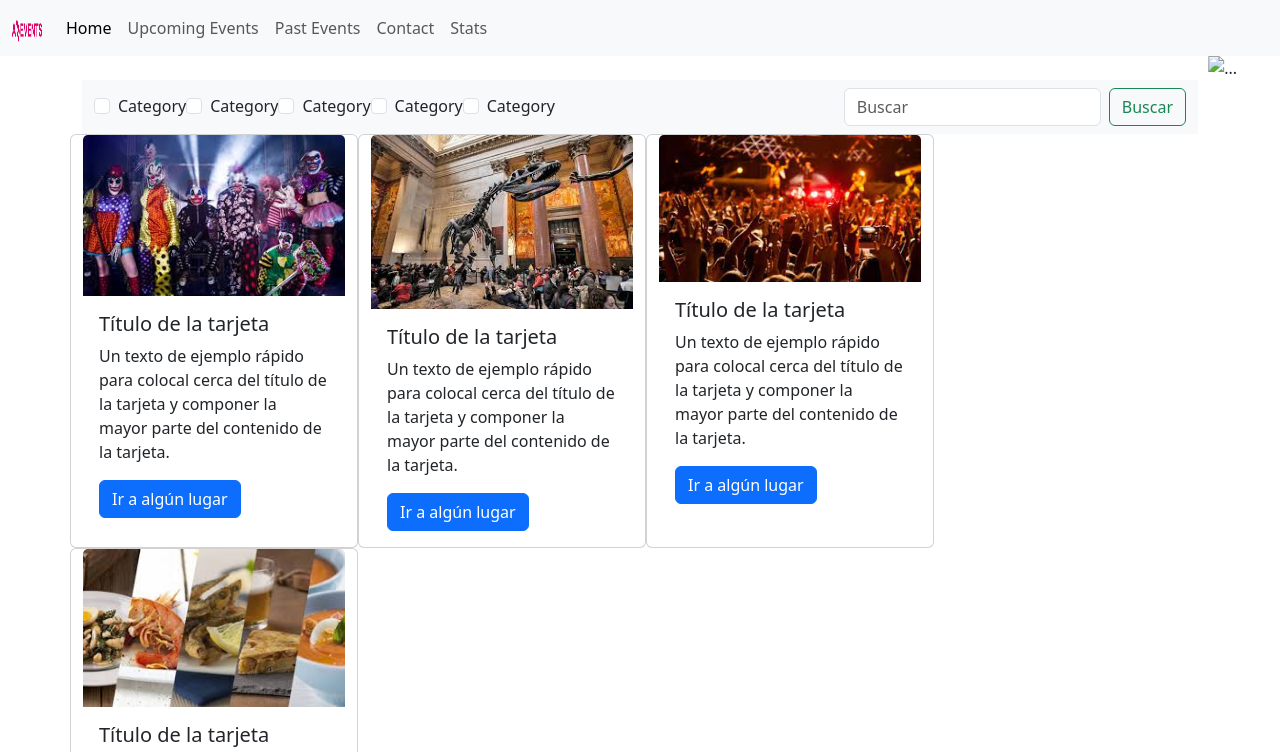
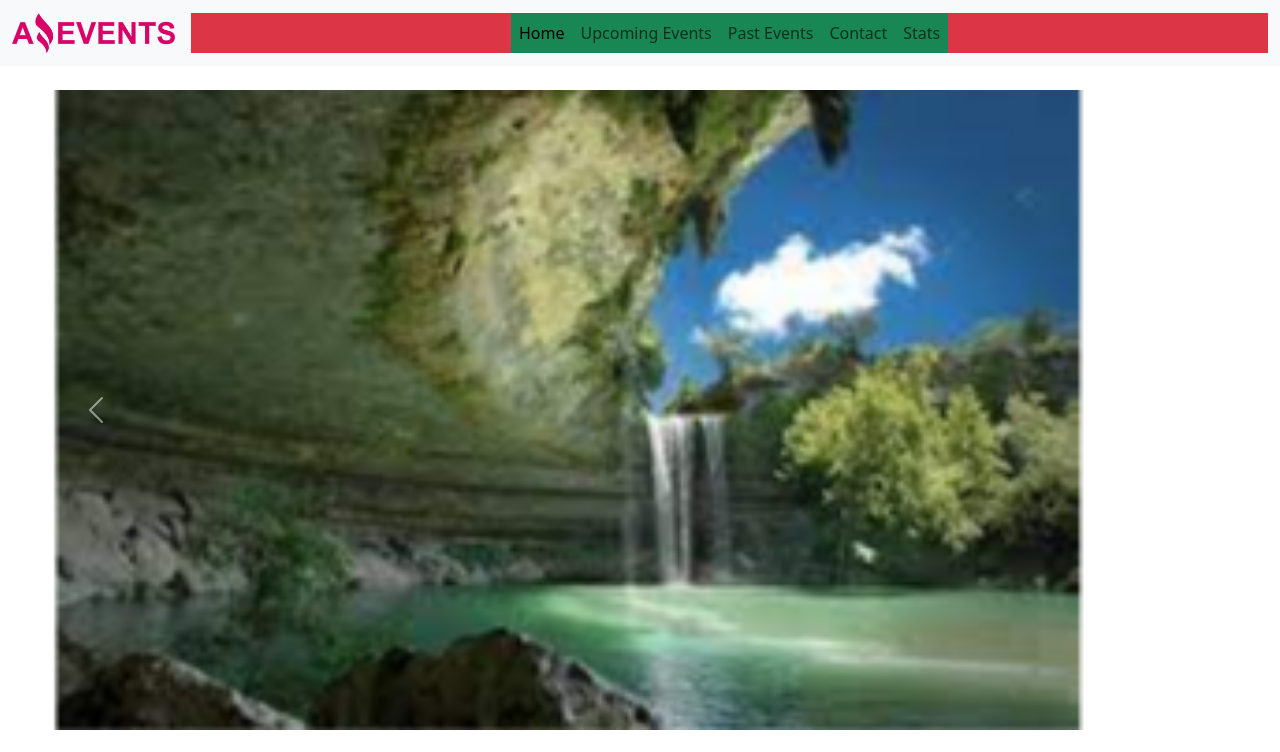
Before and after one commit to pabloboca/AmazingEvents_Canegallo, a plain HTML site: page index.html in a window 1280 px wide. Shown: the top 752 px of the page. Drawn offline with nearby package versions, Linux system fonts and the light colour scheme.

Commit message:
agregando fotos para carrousel y tratando de alinear el menu a la derecha sin lograrlo

```diff
--- a/assets/styles/styles.css
+++ b/assets/styles/styles.css
@@ -0,0 +1,9 @@
+
+
+
+.slider {
+    height: 80vh;
+    width: 80vw;
+    margin: auto;
+    object-fit: cover;
+}
--- a/index.html
+++ b/index.html
@@ -14,15 +14,15 @@
         <nav class="navbar navbar-expand-lg navbar-light bg-light">
             <div class="container-fluid">
                 <!--logotype-->
-                <a class="navbar-brand" href="#"><img src="./assets/img/Logo Amazing Events.png" alt="logotype" width="30" height="24"></a>
+                <a class="navbar-brand logo_height" href="#"><img src="./assets/img/Logo Amazing Events.png" alt="logotype" height="40"></a>
                 <!--dropdown menu-->
                 <button class="navbar-toggler" type="button" data-bs-toggle="collapse" data-bs-target="#navbarSupportedContent" aria-controls="navbarSupportedContent" aria-expanded="false" aria-label="Toggle navigation">
                     <span class="navbar-toggler-icon"></span>
                 </button>
-                <div class="collapse navbar-collapse" id="navbarSupportedContent">
-                    <ul class="navbar-nav me-auto mb-2 mb-lg-0">
+                <div class="collapse navbar-collapse bg-danger" id="navbarSupportedContent">
+                    <ul class="navbar-nav mx-auto text-right bg-success mb-2 mb-lg-0">
                         <li class="nav-item">
-                            <a class="nav-link active" aria-current="page" href="#">Home</a>
+                            <a class="nav-link active" aria-current="page" href="">Home</a>
                         </li>
                         <li class="nav-item">
                             <a class="nav-link" href="#">Upcoming Events</a>
@@ -43,16 +43,16 @@
     </header>
     <main>
         <!--slider-->
-        <div id="carouselExampleControls" class="carousel slide" data-bs-ride="carousel">
+        <div id="carouselExampleControls" class="carousel slide mt-4" data-bs-ride="carousel">
             <div class="carousel-inner">
                 <div class="carousel-item active">
-                    <img src="" class="d-block w-100" alt="...">
+                    <img src="./assets/img/laguna2.jpg" class="d-block slider" alt="lagoon1">
                 </div>
                 <div class="carousel-item">
-                    <img src="" class="d-block w-100" alt="...">
+                    <img src="./assets/img/laguna.jpg" class="d-block slider" alt="lagoon2">
                 </div>
                 <div class="carousel-item">
-                    <img src="" class="d-block w-100" alt="...">
+                    <img src="./assets/img/imgcarrousel.jpg" class="d-block slider" alt="carruosel">
                 </div>
             </div>
             <button class="carousel-control-prev" type="button" data-bs-target="#carouselExampleControls" data-bs-slide="prev">
@@ -65,7 +65,7 @@
             </button>
         </div>
         <!--barra validadora con buscador-->
-        <section class="container">
+        <section class="container m-5">
             <nav class="navbar navbar-expand-lg navbar-light bg-light">
                 <div class="container-fluid">
                     <button class="navbar-toggler" type="button" data-bs-toggle="collapse" data-bs-target="#navbarSupportedContent" aria-controls="navbarSupportedContent" aria-expanded="false" aria-label="Toggle navigation">
```
Also changed, not shown: assets/img/imgcarrousel.jpg (added), assets/img/laguna.jpg (added), assets/img/laguna2.jpg (added).
